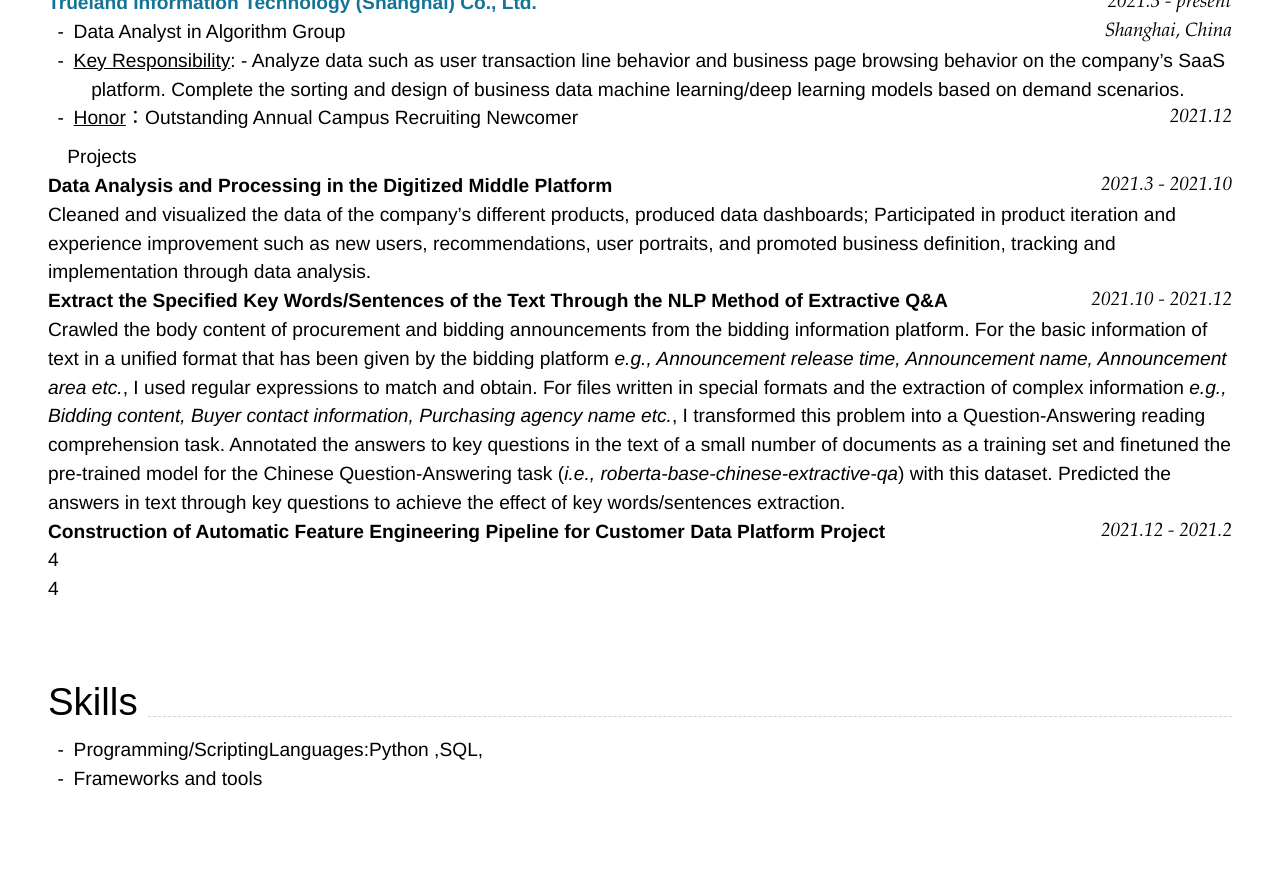
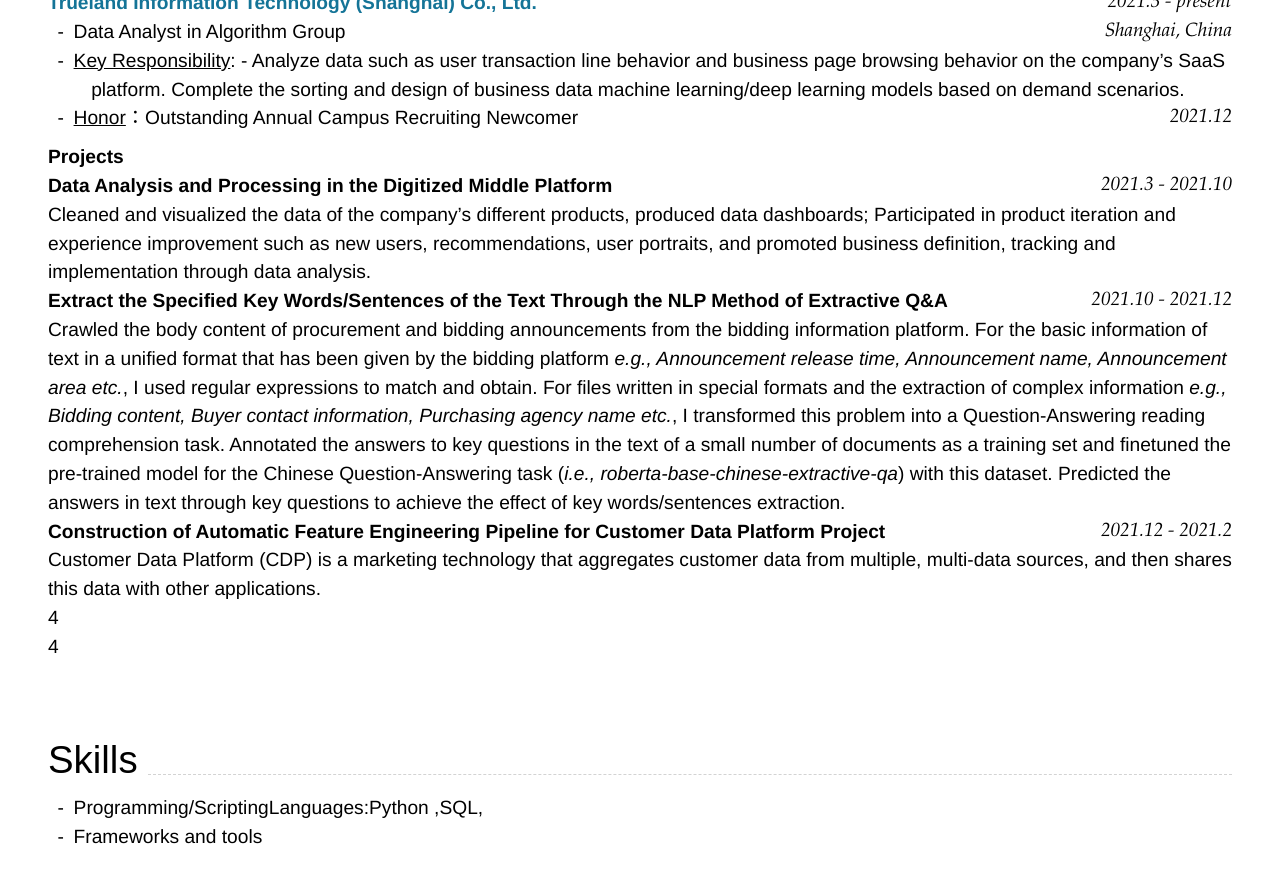
Before and after one commit to MinyeShao/CV_Markdown, a Jekyll site: the page built from index.md, in a window 1280 px wide and 900 px high, scrolled down 1198 px. Shown: the top 883 px of the window. Built offline with Jekyll 4.4.1, drawn with Linux system fonts in a browser that asks for light colours; nearby versions of some CDN libraries; before the commit the page ends 2040 px from its top, so only the background shows below that.

Commit message:
Update index.md

```diff
--- a/index.md
+++ b/index.md
@@ -64,7 +64,8 @@ Shanghai, China
 - <u>Key Responsibility</u>: - Analyze data such as user transaction line behavior and business page browsing behavior on the company's SaaS platform. Complete the sorting and design of business data machine learning/deep learning models based on demand scenarios.
 - <u>Honor</u>：Outstanding Annual Campus Recruiting Newcomer `2021.12`
 <br>
-### Projects
+
+### **Projects**
 
 #### **Data Analysis and Processing in the Digitized Middle Platform**`2021.3 - 2021.10`
 Cleaned and visualized the data of the company's different products, produced data dashboards; Participated in product iteration and experience improvement such as new users, recommendations, user portraits, and promoted business definition, tracking and implementation through data analysis.
@@ -75,6 +76,7 @@ Crawled the body content of procurement and bidding announcements from the biddi
 <br>
 
 #### **Construction of Automatic Feature Engineering Pipeline for Customer Data Platform Project** `2021.12 - 2021.2`
+Customer Data Platform (CDP) is a marketing technology that aggregates customer data from multiple, multi-data sources, and then shares this data with other applications.
 
 
 
```
